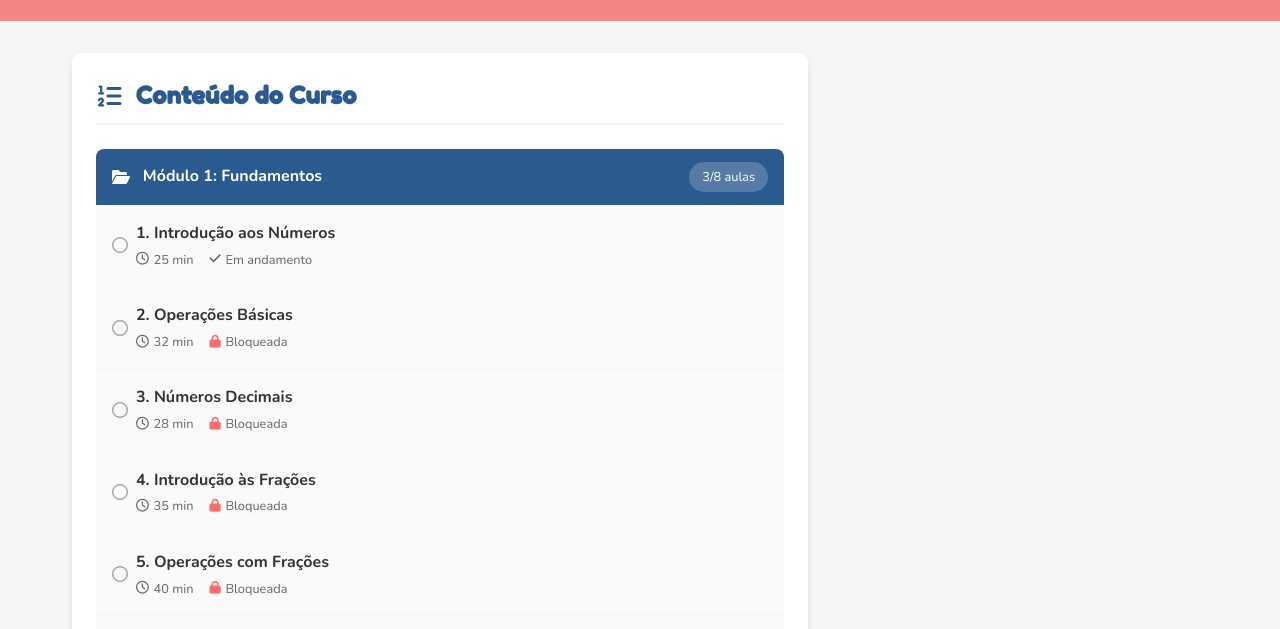
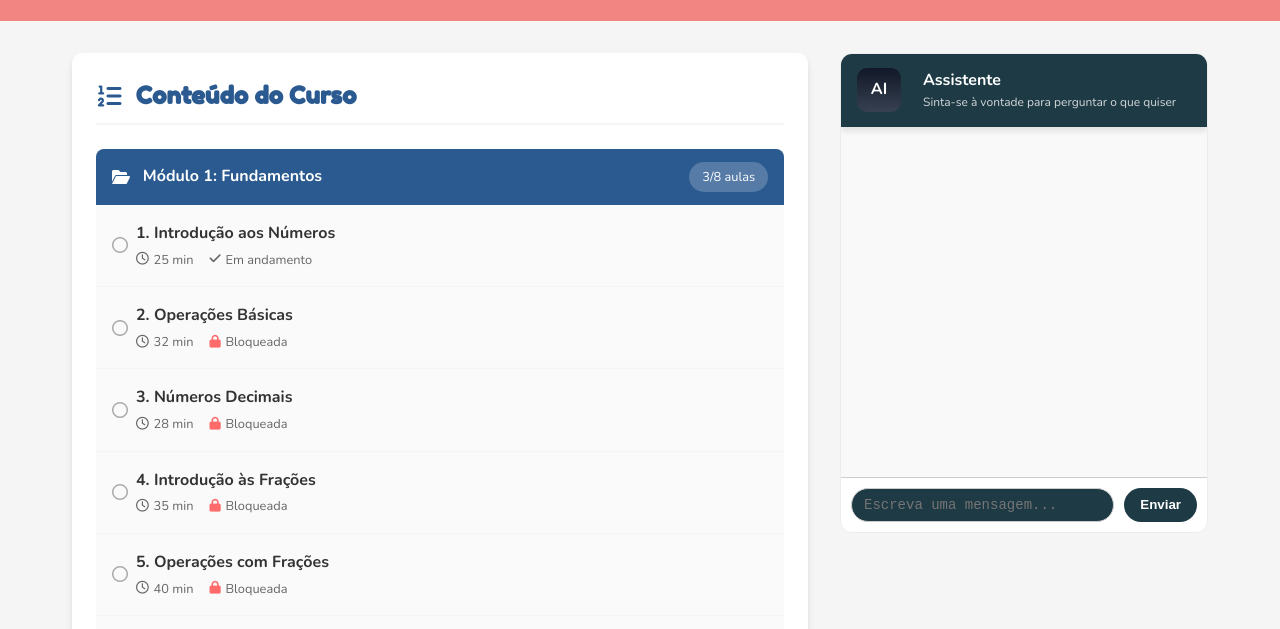
Before and after one commit to adailton-costa/SITE-EDUCACIONAL-IMPLEMENTA-O-BANCO-DE-DADOS, a plain HTML site: page aulas-matematica-basica.html in a window 1280 px wide. Shown: the part 154-783 px from the top of the page. Drawn offline with nearby package versions, Linux system fonts and the light colour scheme; no server answers.

Commit message:
inserção de CHAT com IA

```diff
--- /dev/null
+++ b/Chat-IA-Mat.js
@@ -0,0 +1,59 @@
+document.addEventListener("DOMContentLoaded", () => {
+    const composer = document.getElementById("composer");
+    const input = document.getElementById("input");
+    const messages = document.getElementById("messages");
+
+    composer.addEventListener("submit", async (event) => {
+        event.preventDefault(); // impede recarregar a página
+
+        const question = input.value.trim();
+        if (!question) return;
+
+        addMessage("user", question);
+        input.value = "";
+
+        // Mensagem de carregando
+        const loadingMsg = addMessage("ai", "Digitando...");
+
+        // Gera resposta
+        const resposta = await gerarRespostaChat(question);
+
+        // Substitui "Digitando..." pela resposta real
+        loadingMsg.querySelector(".text").textContent = resposta;
+    });
+
+    function addMessage(sender, text) {
+        const li = document.createElement("li");
+        li.className = `message ${sender}`; // user ou ai
+        li.innerHTML = `<span class="text">${text}</span>`;
+        messages.appendChild(li);
+        messages.scrollTop = messages.scrollHeight;
+        return li;
+    }
+
+    async function gerarRespostaChat(pergunta) {
+        const prompt = `Você é um professor de matemática altamente qualificado, com domínio completo de todos os tópicos da disciplina. Sua missão é explicar conceitos matemáticos de forma clara, precisa e acessível, sempre em português. Use exemplos práticos e linguagem adequada ao nível de conhecimento do interlocutor. Aqui está a pergunta: ${pergunta}`;
+
+        try {
+            const response = await fetch("https://api.cohere.ai/v1/generate", {
+                method: "POST",
+                headers: {
+                    "Authorization": "Bearer 83dC3LN5b8rnp5nFdVWm8z3osqJeuMg5r8qHfm6J",
+                    "Content-Type": "application/json",
+                    "Cohere-Version": "2022-12-06"
+                },
+                body: JSON.stringify({
+                    model: "command",
+                    prompt: prompt,
+                    // max_tokens: 150
+                })
+            });
+
+            const data = await response.json();
+            return data.generations[0].text.trim();
+        } catch (error) {
+            console.error(error);
+            return "Desculpe, não consegui gerar uma resposta no momento.";
+        }
+    }
+});
--- a/aulas-matematica-basica.css
+++ b/aulas-matematica-basica.css
@@ -507,8 +507,8 @@ nav ul li a:hover {
     box-shadow: var(--shadow);
     padding: 2rem;
     margin-top: 2rem;
-    height: 400px;
-overflow-y: auto;
+    height: 450px;
+    overflow-y: auto;
 }
 
 .quiz-container h3 {
@@ -773,3 +773,131 @@ display: none; /* Remove o placeholder */
 .lesson-item .lesson-status i.fa-play {
     color: #28a745;
 }
+
+/* tela do chat */
+.chat-card{
+  background:var(--card);
+  border-radius:12px;
+  box-shadow:0 8px 24px var(--shadow);
+  overflow:hidden;
+  display:flex;
+  flex-direction:column;
+  height:480px;
+  border:1px solid rgba(16,24,40,0.04);
+}
+
+/* header */
+.chat-header{
+  display:flex;
+  gap:12px;
+  align-items:center;
+  padding:14px 16px;
+  border-bottom:1px solid rgba(16,24,40,0.04);
+}
+
+.chat-header .avatar {
+    background:linear-gradient(180deg,#111827,#374151);
+    color: #ffffff;
+    width: 40px;
+    height: 40px;
+    width:44px;height:44px;border-radius:10px;
+    display: flex;
+    align-items: center;
+    justify-content: center;
+    font-weight: bold;
+    margin-right: 10px;
+}
+
+.chat-header .header-text {
+    display: flex;
+    flex-direction: column;
+    text-align: left; /* <- Adiciona alinhamento à direita */
+    margin-right: auto; /* <- empurra o texto para a direita do header */
+}
+
+.chat-header .title {
+    font-weight: bold;
+    font-size: 16px;
+}
+
+.chat-header .subtitle {
+    font-size: 12px;
+    opacity: 0.8;
+}
+
+/* Área das mensagens */
+.messages {
+    flex: 1;
+    list-style: none;
+    padding: 10px;
+    margin: 0;
+    overflow-y: auto;
+    background: #ffffff;
+}
+
+/* composer */
+.composer {
+    display: flex;
+    padding: 10px;
+    background: rgb(255, 255, 255);
+    border-top: 1px solid #ccc;
+    position: sticky;
+    bottom: 0;
+}
+
+.composer .input {
+    flex: 1;
+    resize: none;
+    border: 1px solid #ccc;
+    border-radius: 20px;
+    padding: 8px 12px;
+    font-size: 14px;
+    margin-right: 10px;
+    background: rgb(30, 58, 69, 1);
+    color: #ffffff;
+}
+
+.composer .send {
+    background: rgb(30, 58, 69, 1);
+    color: #fff;
+    border: none;
+    border-radius: 50px;
+    padding: 8px 16px;
+    font-weight: bold;
+    cursor: pointer;
+}
+.composer .send:hover {
+    background: rgb(12, 101, 139);
+}
+
+.messages {
+    flex: 1;
+    list-style: none;
+    padding: 10px;
+    margin: 0;
+    overflow-y: auto;
+    background: #f9f9f9;
+}
+
+.message {
+    max-width: 80%;
+    margin-bottom: 10px;
+    padding: 8px 12px;
+    border-radius: 10px;
+    display: inline-block;
+    clear: both;
+}
+
+.message.user {
+    background: #1d9bf0;
+    color: #fff;
+    float: right;
+    text-align: right;
+}
+
+.message.ai {
+    background: #e6e6e6;
+    color: #000;
+    float: left;
+}
+/*fim da tela do chat*/
--- a/aulas-matematica-basica.html
+++ b/aulas-matematica-basica.html
@@ -666,6 +666,27 @@
                 </ul>
             </div>
         </div>
+
+        <!-- tela de chat IA -->
+        <section class="chat-card" aria-label="Chat de IA">
+            <header class="chat-header">
+                <div class="avatar" aria-hidden="true">AI</div>
+                <div class="header-text">
+                <div class="title">Assistente</div>
+                <div class="subtitle">Sinta-se à vontade para perguntar o que quiser</div>
+                </div>
+            </header>
+
+            <ul id="messages" class="messages" role="log" aria-live="polite">
+                <!-- ...existing messages... -->
+            </ul>
+
+            <form id="composer" class="composer" autocomplete="off" aria-label="Enviar mensagem">
+                <textarea id="input" class="input" rows="1" placeholder="Escreva uma mensagem..." required></textarea>
+                <button type="submit" class="send" aria-label="Enviar mensagem">Enviar</button>
+            </form>
+        </section>
+
     </main>
 
     <footer>
@@ -1081,5 +1102,6 @@
 }
 </script>
 <script src="quiz-mat.js"></script>
+<script src="Chat-IA-Mat.js"></script>
 </body>
 </html>
```
